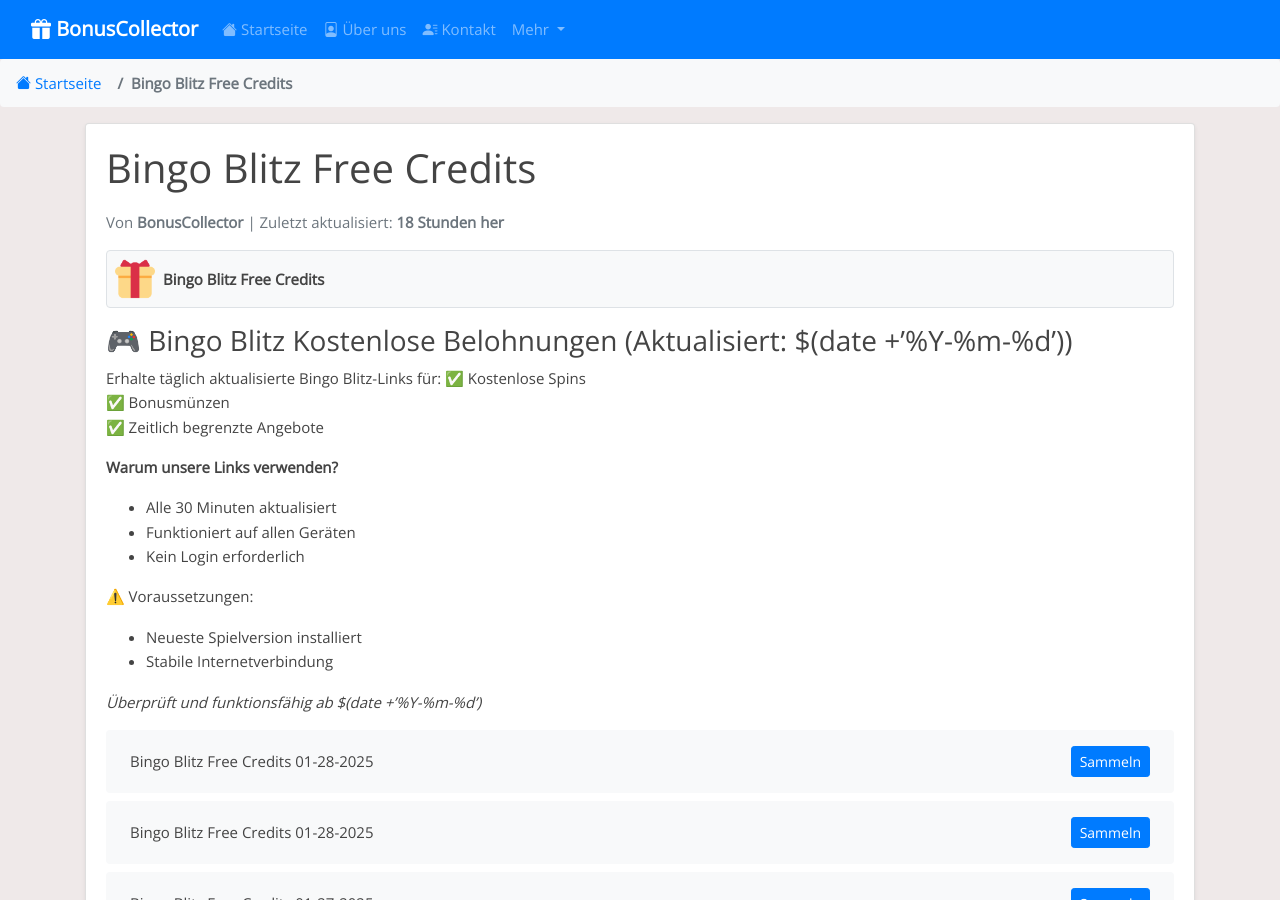
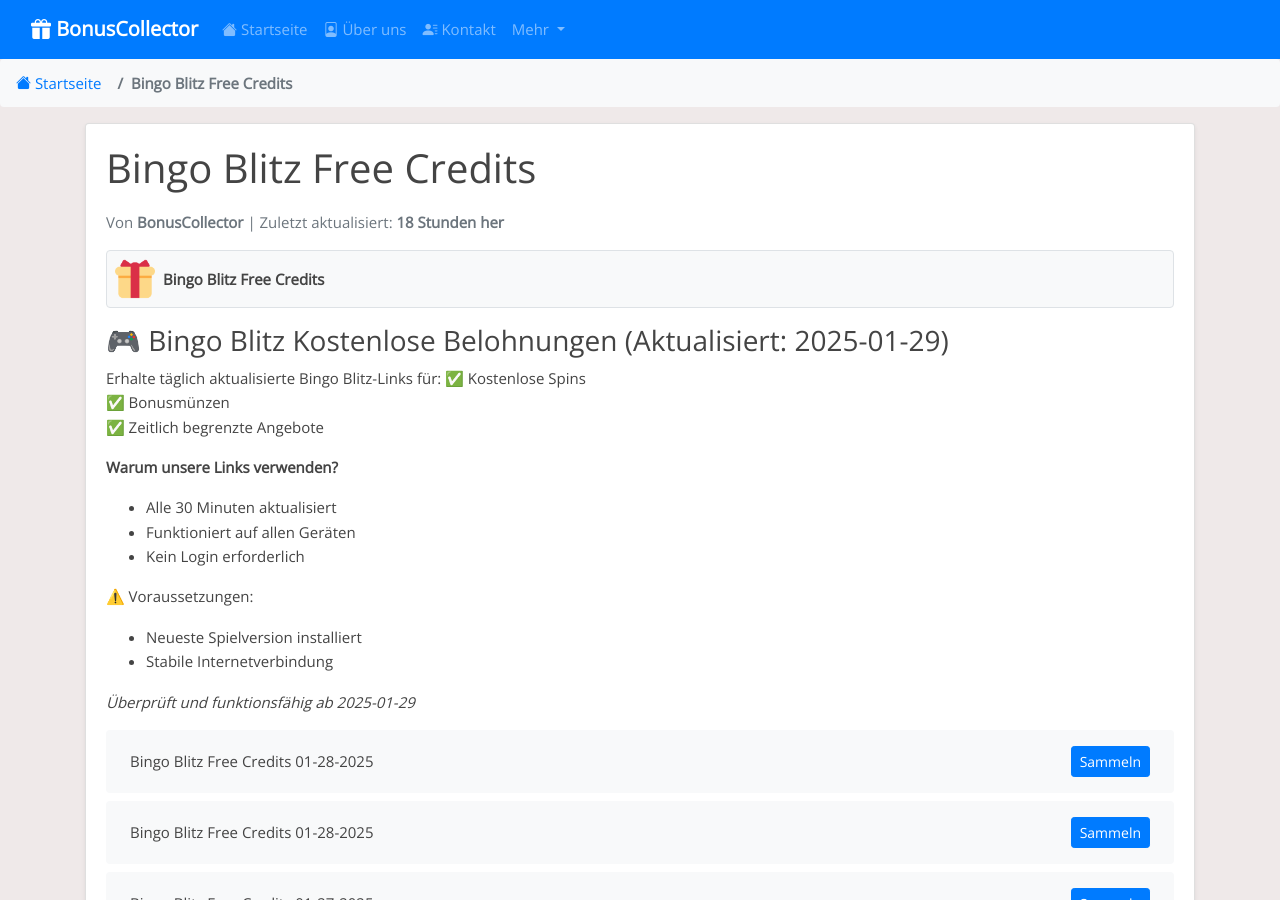
Before and after one commit to Prollad99/bs-de, a Jekyll site: the page built from _posts/2025-01-18-bingo-blitz.md, in a window 1280 px wide and 900 px high. Built offline with Jekyll 4.4.1, drawn with Linux system fonts in a browser that asks for light colours.

Commit message:
Staged changes

```diff
--- a/_includes/bingo-blitz_post.html
+++ b/_includes/bingo-blitz_post.html
@@ -1,4 +1,4 @@
-### 🎮 Bingo Blitz Kostenlose Belohnungen (Aktualisiert: $(date +'%Y-%m-%d'))
+### 🎮 Bingo Blitz Kostenlose Belohnungen (Aktualisiert: 2025-01-29)
 
 Erhalte täglich aktualisierte Bingo Blitz-Links für:
 ✅ Kostenlose Spins
@@ -14,4 +14,4 @@
 - Neueste Spielversion installiert
 - Stabile Internetverbindung
 
-*Überprüft und funktionsfähig ab $(date +'%Y-%m-%d')*
+*Überprüft und funktionsfähig ab 2025-01-29*
```
